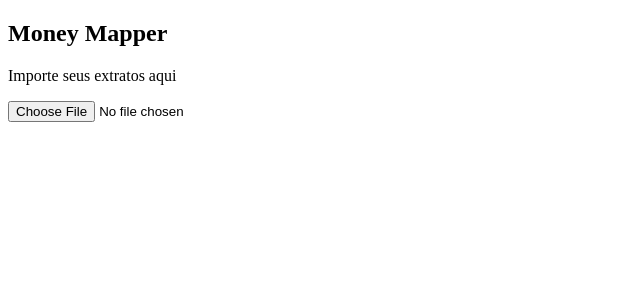
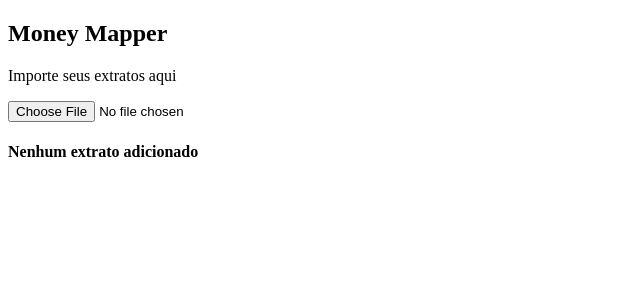
Before and after one commit to MaxWesley/money-mapper, a React (Vite) app: page / in a window 1280 px wide. Shown: the top 300 px of the page, without its empty margins (0-640 px from the left). Built offline with nearby package versions, Linux system fonts and the light colour scheme.

Commit message:
refactor: use components in main

```diff
--- a/src/App.tsx
+++ b/src/App.tsx
@@ -1,11 +1,13 @@
+import { ExtractInput } from "./components/ExtractInput";
+import { ExtractTable } from "./components/ExtractTable";
+import { Logo } from "./components/Logo";
+
 function App() {
   return (
     <div className="App">
-      <h2>Money Mapper</h2>
-      <label htmlFor="extract-input">
-        <p>Importe seus extratos aqui</p>
-        <input type="file" name="extract-input" id="extract-input" />
-      </label>
+      <Logo />
+      <ExtractInput />
+      <ExtractTable data={[]} />
     </div>
   );
 }
```
Also changed, not shown: 1 other file (tests, documents, lock files or other folders).
